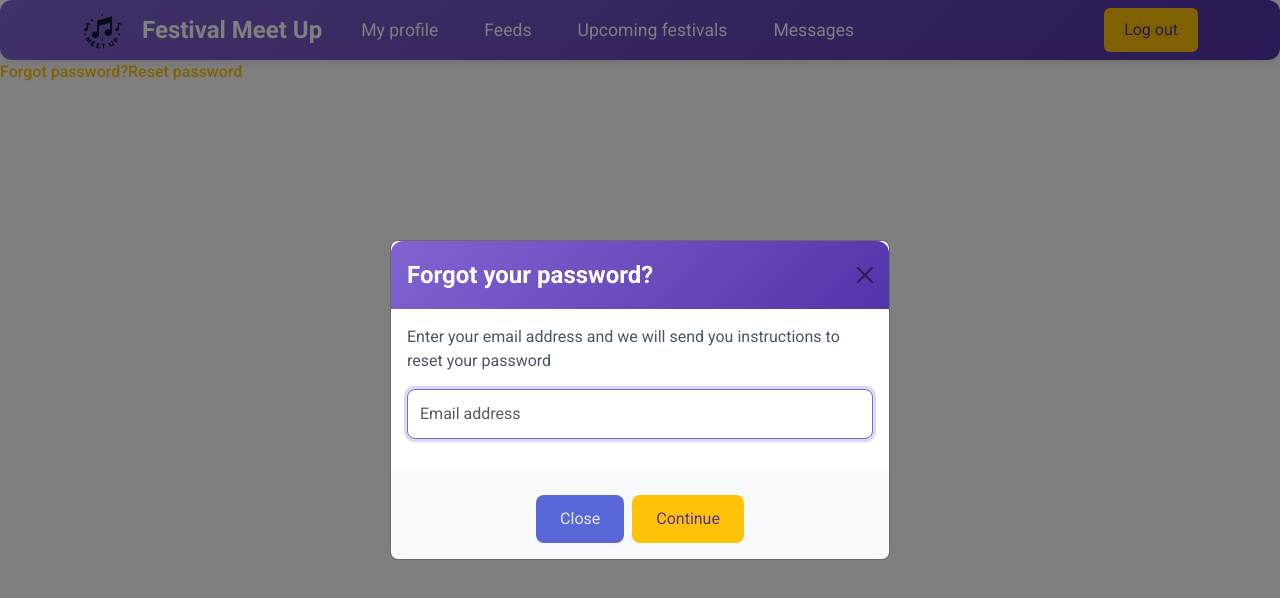
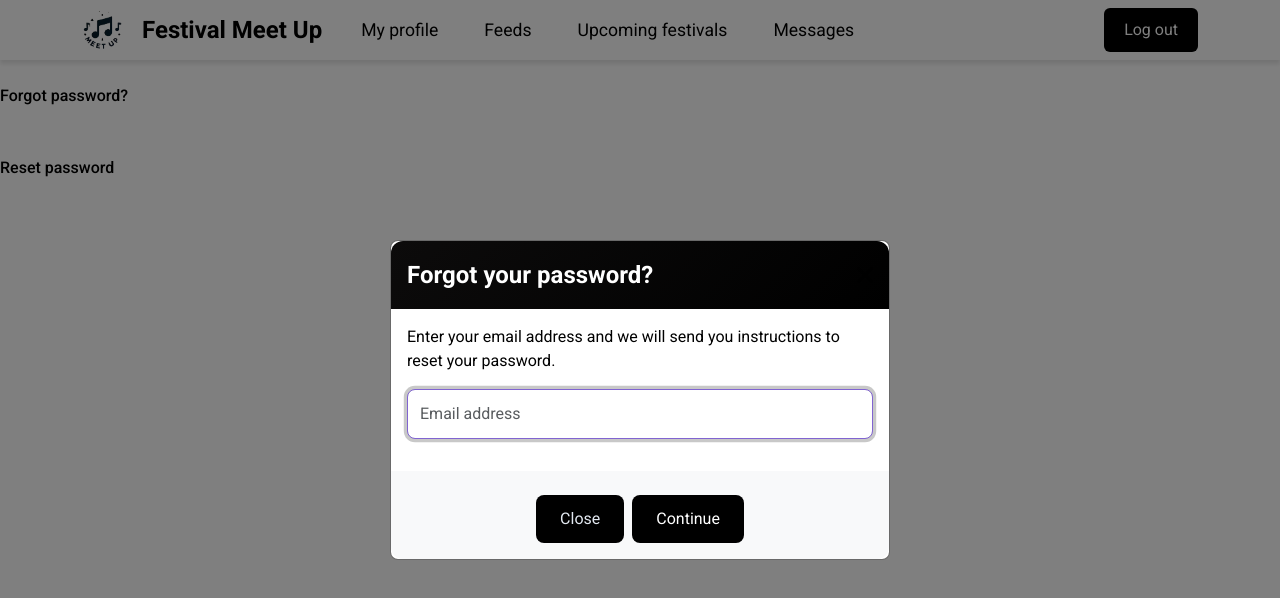
Before and after one commit to Lucy8824/CFG-degree-fullstack-group-project-2024, a React (Create React App) app: page / in a window 1280 px wide. Both pictures are taken after a click on the link "Forgot password?". Shown: the top 598 px of the page. Built offline with nearby package versions, Linux system fonts and the light colour scheme.

Commit message:
Apdated CSS for NavBar and Modals

```diff
--- a/public/index.html
+++ b/public/index.html
@@ -9,7 +9,6 @@
       name="description"
       content="Festival meet up application"
     />
-
     <link rel="manifest" href="%PUBLIC_URL%/manifest.json" />
     <title>React Festival meet up</title>
   </head>
--- a/src/App.js
+++ b/src/App.js
@@ -9,8 +9,11 @@ export default function App() {
   return (
     <div className="App">
       <NavBar />
+      <br />
       <ModalForgotPassword />
-
+      <br />
+      <br />
+      <br />
       <ModalResetPassword />
     </div>
 
--- a/src/ModalForgotPassword.css
+++ b/src/ModalForgotPassword.css
@@ -6,18 +6,18 @@ body {
 }
 
 a.forgot-password-link {
-  color: #FFC107;
+  color: black;
   text-decoration: none;
   font-weight: 500;
   transition: color 0.3s ease;
 }
 
 a.forgot-password-link:hover {
-  color: #FFB300;
+  color: black;
 }
 
 .modal-header {
-  background: linear-gradient(135deg, #8164D1, #5334A9);
+  background: linear-gradient(135deg, #0c0b0b, black);
   border-bottom: none;
   border-top-left-radius: 12px;
   border-top-right-radius: 12px;
@@ -31,7 +31,7 @@ a.forgot-password-link:hover {
 
 .modal-description {
   font-size: 1em;
-  color: #4A5568;
+  color: black;
   margin-bottom: 1rem;
 }
 
@@ -45,7 +45,7 @@ a.forgot-password-link:hover {
 
 .email-input:focus {
   border-color: #8164D1;
-  box-shadow: 0 0 0 0.2rem rgba(129, 100, 209, 0.25);
+  box-shadow: 0 0 0 0.2rem rgba(37, 37, 38, 0.25);
 }
 
 .secondary-button,
@@ -58,26 +58,25 @@ a.forgot-password-link:hover {
 
 .secondary-button {
   color: #E2E8F0;
-  background-color: #5A67D8;
+  background-color: black;
   border: none;
 }
 
 .secondary-button:hover {
   color: #ffffff;
-  background-color: #434190;
+  background-color: black;
   transform: scale(1.05);
   box-shadow: 0 4px 6px rgba(0, 0, 0, 0.1);
 }
 
 .primary-button {
-  background-color: #FFC107;
-  color: #5334A9;
+  background-color: black;
   border: none;
 }
 
 .primary-button:hover {
   color: #ffffff;
-  background-color: #FFB300;
+  background-color: black;
   transform: scale(1.05);
   box-shadow: 0 4px 6px rgba(0, 0, 0, 0.1);
 }
--- a/src/ModalForgotPassword.js
+++ b/src/ModalForgotPassword.js
@@ -12,23 +12,21 @@ export default function ModalForgotPassword() {
   const handleClose = () => {
     setShow(false);
     setError('');
+    setEmail(''); // Clear email input when closing modal
   };
 
   const handleShow = () => setShow(true);
 
   const handleSubmit = () => {
     if (validateEmail(email)) {
-      // Send reset password instructions
+      // Simulate sending reset password instructions
       handleClose();
     } else {
       setError('Please enter a valid email address.');
     }
   };
 
-  const validateEmail = (email) => {
-    // Basic email validation regex
-    return /\S+@\S+\.\S+/.test(email);
-  };
+  const validateEmail = (email) => /\S+@\S+\.\S+/.test(email);
 
   return (
     <>
@@ -41,7 +39,9 @@ export default function ModalForgotPassword() {
           <Modal.Title id="modal-title">Forgot your password?</Modal.Title>
         </Modal.Header>
         <Modal.Body>
-          <p className="modal-description">Enter your email address and we will send you instructions to reset your password</p>
+          <p className="modal-description">
+            Enter your email address and we will send you instructions to reset your password.
+          </p>
           <Form>
             <Form.Group className="mb-3" controlId="formEmail">
               <Form.Control
@@ -52,16 +52,19 @@ export default function ModalForgotPassword() {
                 autoFocus
                 aria-describedby="emailHelp"
                 className="email-input"
+                isInvalid={!!error} // Bootstrap utility for invalid input
               />
-              {error && <Form.Text className="text-danger">{error}</Form.Text>}
+              <Form.Control.Feedback type="invalid">
+                {error}
+              </Form.Control.Feedback>
             </Form.Group>
           </Form>
         </Modal.Body>
         <Modal.Footer>
-          <Button className="secondary-button" onClick={handleClose}>
+          <Button variant="secondary" className="button secondary-button" onClick={handleClose}>
             Close
           </Button>
-          <Button className="primary-button" onClick={handleSubmit}>
+          <Button variant="primary" className="button primary-button" onClick={handleSubmit}>
             Continue
           </Button>
         </Modal.Footer>
--- a/src/ModalResetPassword.css
+++ /dev/null
@@ -1,92 +0,0 @@
-/* Import a modern font */
-@import url('https://fonts.googleapis.com/css2?family=Roboto:wght@400;500;700&display=swap');
-
-body {
-  font-family: 'Roboto', sans-serif;
-}
-
-a.forgot-password-link {
-  color: #FFC107;
-  text-decoration: none;
-  font-weight: 500;
-  transition: color 0.3s ease;
-}
-
-a.forgot-password-link:hover {
-  color: #FFB300;
-}
-
-.modal-header {
-  background: linear-gradient(135deg, #8164D1, #5334A9);
-  border-bottom: none;
-  border-top-left-radius: 12px;
-  border-top-right-radius: 12px;
-}
-
-.modal-title {
-  font-size: 1.5em;
-  font-weight: 700;
-  color: white;
-}
-
-.modal-description {
-  font-size: 1em;
-  color: #4A5568;
-  margin-bottom: 1rem;
-}
-
-.password-input {
-  border-radius: 0.5rem;
-  padding: 0.75rem;
-  border: 1px solid #CBD5E0;
-  font-size: 1em;
-  transition: border-color 0.3s ease;
-}
-
-.password-input:focus {
-  border-color: #8164D1;
-  box-shadow: 0 0 0 0.2rem rgba(129, 100, 209, 0.25);
-}
-
-.secondary-button,
-.primary-button {
-  border-radius: 0.5rem;
-  padding: 0.75rem 1.5rem;
-  font-size: 1em;
-  transition: background-color 0.3s ease, transform 0.3s ease, box-shadow 0.3s ease;
-}
-
-.secondary-button {
-  color: #E2E8F0;
-  background-color: #5A67D8;
-  border: none;
-}
-
-.secondary-button:hover {
-  color: #ffffff;
-  background-color: #434190;
-  transform: scale(1.05);
-  box-shadow: 0 4px 6px rgba(0, 0, 0, 0.1);
-}
-
-.primary-button {
-  background-color: #FFC107;
-  color: #5334A9;
-  border: none;
-}
-
-.primary-button:hover {
-  color: #ffffff;
-  background-color: #FFB300;
-  transform: scale(1.05);
-  box-shadow: 0 4px 6px rgba(0, 0, 0, 0.1);
-}
-
-.modal-footer {
-  border-top: none;
-  justify-content: center;
-  padding-top: 20px;
-  background: #f8f9fa;
-  border-bottom-left-radius: 12px;
-  border-bottom-right-radius: 12px;
-}
--- a/src/ModalResetPassword.js
+++ b/src/ModalResetPassword.js
@@ -2,7 +2,7 @@ import React, { useState } from 'react';
 import Button from 'react-bootstrap/Button';
 import Form from 'react-bootstrap/Form';
 import Modal from 'react-bootstrap/Modal';
-import './ModalResetPassword.css';
+import './ModalForgotPassword.css';
 
 export default function ModalResetPassword() {
   const [show, setShow] = useState(false);
--- a/src/NavBar.css
+++ b/src/NavBar.css
@@ -1,21 +1,15 @@
 .navbar-custom {
-    background: linear-gradient(135deg, #8164D1, #5334A9);
-    padding: 0 20px;
-    border-radius: 12px;
-    box-shadow: 0 4px 8px rgba(0, 0, 0, 0.1);
+    box-shadow: 0 4px 4px rgba(0, 0, 0, 0.1);
+    padding: 0px;
 }
 
 .brandLogo {
     display: flex;
     align-items: center;
-    color: white;
+    color: black;
     font-size: 1.5em;
     font-weight: bold;
     text-decoration: none;
-}
-
-.brandLogo:hover {
-    color: white;
 }
 
 .logoImage {
@@ -23,20 +17,19 @@
 }
 
 .navBarList {
-    color: white;
+    color: black;
     margin: 0 15px;
     font-size: 1.1em;
     transition: color 0.3s ease, transform 0.3s ease;
 }
 
 .navBarList:hover {
-    color: #FFC107;
     transform: scale(1.1);
 }
 
 .logOutButton {
-    background-color: #FFC107;
-    color: #5334A9;
+    background-color: black;
+    color: white;
     border: none;
     padding: 10px 20px;
     font-size: 1em;
@@ -44,6 +37,8 @@
 }
 
 .logOutButton:hover {
-    background-color: #FFB300;
+    background-color: white;
+    color:black;
+    border: 1px solid black;
     transform: scale(1.05);
 }
```
